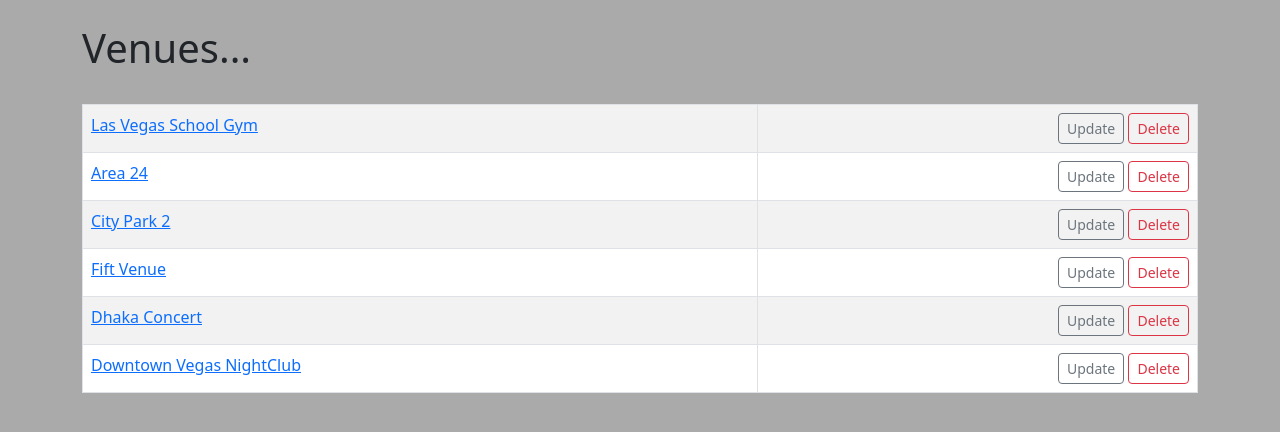
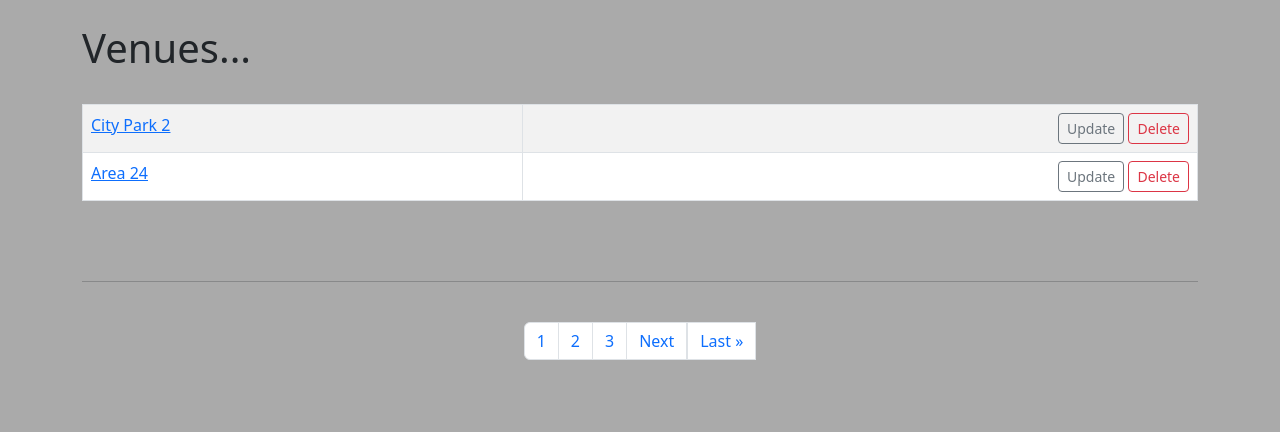
Before and after one commit to tharnob/django_practice_wednesdays, a Django app: page /list_venues/ in a window 1280 px wide. Shown: the part 80-512 px from the top of the page. Run offline with Django 5.2, Linux system fonts and the light colour scheme; data comes from the database, SQL or seed files in the repository.

Commit message:
Pagination added with Django

```diff
--- a/myclub_website/events/templates/venues.html
+++ b/myclub_website/events/templates/venues.html
@@ -10,7 +10,7 @@
 <br>
 <table class="table table-hover table-striped table-bordered">
 
-{% for venue in venue_list %}
+{% for venue in venues %}
     <tr>
         <td>
             <a href="{% url 'show-venue' venue.id %}">{{ venue }}</a>
@@ -25,6 +25,43 @@
 
 
 </table>
+<br>
+<br>
+<!--
+{{ venues }} <br>
+Has Previous: {{ venues.has_previous }} <br>
+Current Page: {{ venues.number }} <br>
+Number of Pages : {{ venues.paginator.num_pages }} <br>
+Has Next: {{ venues.has_next }}
+-->
+<hr><br>
+
+
+<nav aria-label="Page navigation example">
+<ul class="pagination justify-content-center">
+
+{% if venues.has_previous %}
+    <li class="page-item"><a class="page-link" href="?page=1">&laquo First</a></li>
+    <li class="page-item"><a class="page-link" href="?page={{ venues.previous_page_number }}">Previous</a></li>
+
+{% endif %}
+
+<!--
+<li class="page-item disabled"><a href="#" class="page-link">Page {{ venues.number }} of {{ venues.paginator.num_pages }}</a></li>
+-->
+
+{% for i in nums %}
+    <li class="page-item"><a class="page-link" href="?page={{ forloop.counter }}">{{ forloop.counter }}</a></li>
+{% endfor %}
+
+
+{% if venues.has_next %}
+    <li class="page-item"><a class="page-link" href="?page={{ venues.next_page_number }}">Next</a></li>
+    <li class="page-item"></li><a class="page-link" href="?page={{ venues.paginator.num_pages }}">Last &raquo</a></li>
+{% endif %}
+
+</ul>
+</nav>
 
 
 {% endblock %}
--- a/myclub_website/events/views.py
+++ b/myclub_website/events/views.py
@@ -14,6 +14,12 @@ import io
 from reportlab.pdfgen import canvas
 from reportlab.lib.units import inch
 from reportlab.lib.pagesizes import letter
+
+# Import pagination stuff
+from django.core.paginator import Paginator
+
+
+
 
 
 # Create your views here.
@@ -196,9 +202,19 @@ def show_venue(request, venue_id):
 
 
 def list_venues(request):
-    venue_list = Venue.objects.all().order_by('?') #randomize order
+    #venue_list = Venue.objects.all().order_by('?') #randomize order
+    venue_list = Venue.objects.all()
+
+    # Set up paginaion
+    p = Paginator(Venue.objects.all(), 2)
+    page = request.GET.get('page')
+    venues = p.get_page(page)
+    nums = "a" * venues.paginator.num_pages
+
     context = {
         "venue_list" : venue_list,
+        "venues" : venues,
+        "nums" : nums,
     }
     return render(request, 'venues.html', context)
 
```
